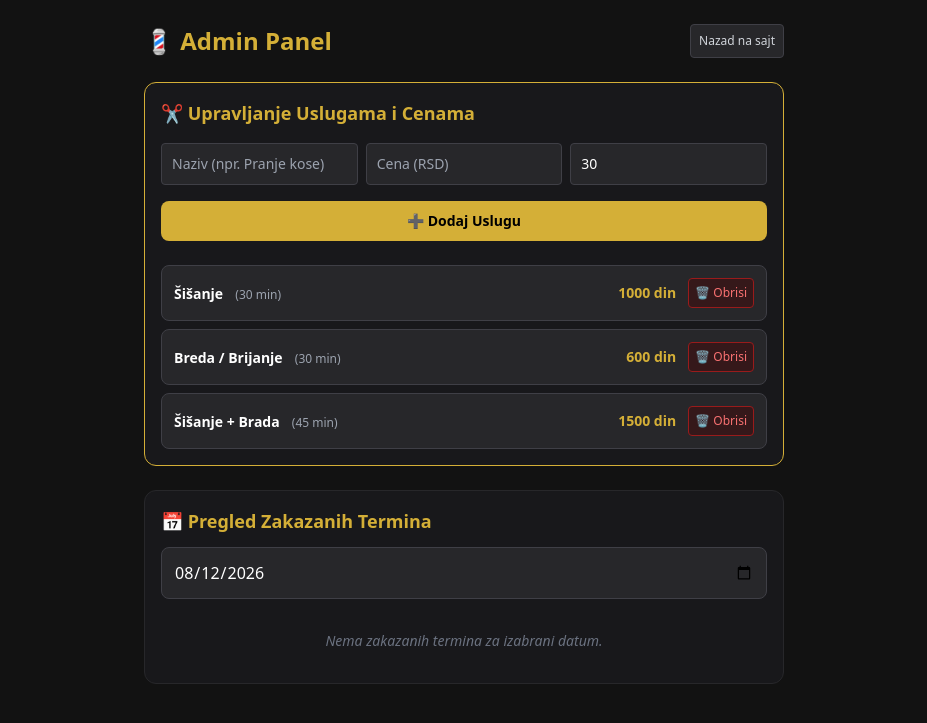
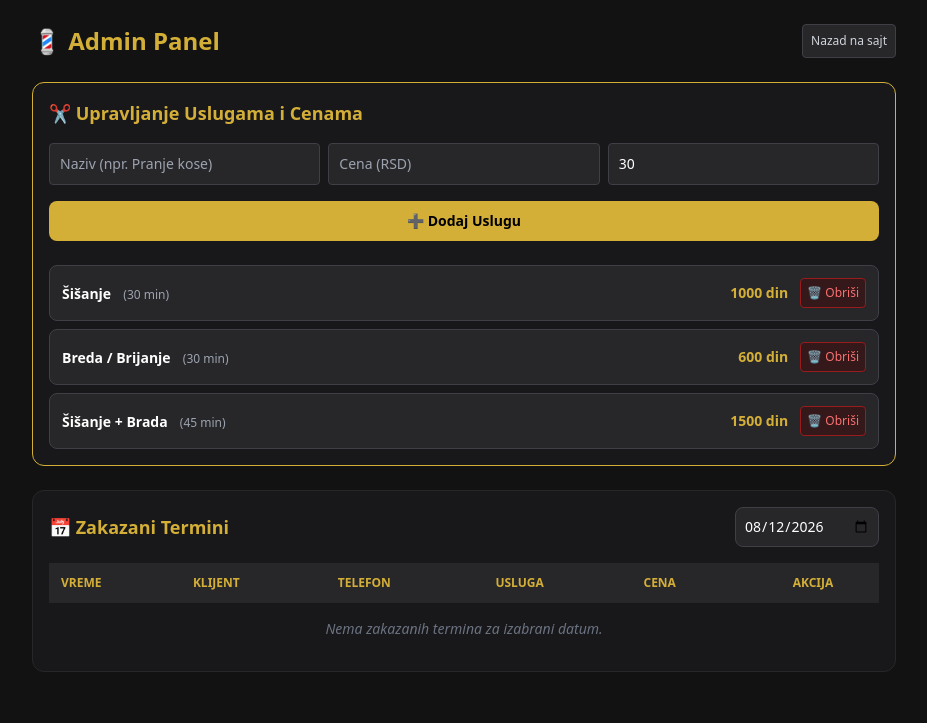
Before and after one commit to ristevskin-source/brica-novipristup, a FastAPI app: page /admin in a window 1280 px wide. Shown: the top 723 px of the page, without its empty margins (176-1103 px from the left). Run offline with FastAPI, Linux system fonts and the light colour scheme; data comes from the database, SQL or seed files in the repository; some libraries are stand-ins or nearby versions.

Commit message:
Update admin.html

```diff
--- a/templates/admin.html
+++ b/templates/admin.html
@@ -12,40 +12,53 @@
         .gold-text { color: #d4af37; }
     </style>
 </head>
-<body class="p-4 max-w-2xl mx-auto space-y-6">
+<body class="p-4 max-w-4xl mx-auto space-y-6">
 
     <div class="flex justify-between items-center mt-2">
         <h1 class="text-2xl font-bold gold-text">💈 Admin Panel</h1>
-        <a href="/" class="text-xs bg-zinc-800 p-2 rounded border border-zinc-700 text-gray-300">Nazad na sajt</a>
+        <a href="/" class="text-xs bg-zinc-800 p-2 rounded border border-zinc-700 text-gray-300 hover:border-yellow-500">Nazad na sajt</a>
     </div>
 
-    <!-- Sekcija 1: Upravljanje Uslugama -->
+    <!-- Upravljanje uslugama -->
     <div class="bg-zinc-900 p-4 rounded-xl border gold-border space-y-4">
         <h2 class="text-lg font-bold gold-text">✂️ Upravljanje Uslugama i Cenama</h2>
 
-        <!-- Forma za dodavanje nove usluge -->
         <div class="grid grid-cols-1 sm:grid-cols-3 gap-2">
             <input type="text" id="novaUslugaIme" placeholder="Naziv (npr. Pranje kose)" class="bg-zinc-800 p-2.5 rounded text-sm text-white border border-zinc-700">
             <input type="number" id="novaUslugaCena" placeholder="Cena (RSD)" class="bg-zinc-800 p-2.5 rounded text-sm text-white border border-zinc-700">
             <input type="number" id="novaUslugaTrajanje" placeholder="Trajanje (min)" value="30" class="bg-zinc-800 p-2.5 rounded text-sm text-white border border-zinc-700">
         </div>
-        <button onclick="dodajNovuUslugu()" class="w-full py-2.5 gold-bg text-black font-bold rounded-lg text-sm">
+        <button onclick="dodajNovuUslugu()" class="w-full py-2.5 gold-bg text-black font-bold rounded-lg text-sm hover:bg-yellow-400">
             ➕ Dodaj Uslugu
         </button>
 
-        <!-- Lista postojećih usluga -->
-        <div id="adminUslugeLista" class="space-y-2 pt-2">
-            <!-- Dinamički se puni preko JS-a -->
-        </div>
+        <div id="adminUslugeLista" class="space-y-2 pt-2"></div>
     </div>
 
-    <!-- Sekcija 2: Pregled Zakazanih Termina -->
+    <!-- Tabela zakazanih termina -->
     <div class="bg-zinc-900 p-4 rounded-xl border border-zinc-800">
-        <h2 class="text-lg font-bold gold-text mb-3">📅 Pregled Zakazanih Termina</h2>
-        <input type="date" id="adminDatum" class="w-full bg-zinc-800 text-white p-3 rounded-lg border border-zinc-700 outline-none mb-4">
+        <div class="flex flex-col sm:flex-row justify-between sm:items-center gap-3 mb-4">
+            <h2 class="text-lg font-bold gold-text">📅 Zakazani Termini</h2>
+            <input type="date" id="adminDatum" class="bg-zinc-800 text-white p-2 rounded-lg border border-zinc-700 outline-none text-sm">
+        </div>
 
-        <div id="listaTermina" class="space-y-3">
-            <!-- Termin kartice -->
+        <!-- Tabela -->
+        <div class="overflow-x-auto">
+            <table class="w-full text-left text-sm">
+                <thead class="bg-zinc-800 gold-text uppercase text-xs">
+                    <tr>
+                        <th class="p-3">Vreme</th>
+                        <th class="p-3">Klijent</th>
+                        <th class="p-3">Telefon</th>
+                        <th class="p-3">Usluga</th>
+                        <th class="p-3">Cena</th>
+                        <th class="p-3 text-center">Akcija</th>
+                    </tr>
+                </thead>
+                <tbody id="tabelaTelo" class="divide-y divide-zinc-800">
+                    <!-- Dinamički redovi -->
+                </tbody>
+            </table>
         </div>
     </div>
 
@@ -75,7 +88,7 @@
                     <div class="flex items-center gap-3">
                         <span class="gold-text font-bold text-sm">${u.cena} din</span>
                         <button onclick="obrisiUslugu(${u.id})" class="text-xs text-red-400 hover:text-red-300 bg-red-950/50 p-1.5 rounded border border-red-800">
-                            🗑️ Obrisi
+                            🗑️ Obriši
                         </button>
                     </div>
                 </div>
@@ -87,7 +100,7 @@
             const cena = document.getElementById('novaUslugaCena').value;
             const trajanje = document.getElementById('novaUslugaTrajanje').value;
 
-            if(!ime || !cena || !trajanje) return alert("Popunite sva polja za novu uslugu!");
+            if(!ime || !cena || !trajanje) return alert("Popunite sva polja!");
 
             await fetch('/api/usluge', {
                 method: 'POST',
@@ -110,30 +123,44 @@
             const datum = datumInput.value;
             const res = await fetch(`/api/slotovi/${datum}`);
             const slotovi = await res.json();
-            const container = document.getElementById('listaTermina');
+            const telo = document.getElementById('tabelaTelo');
 
             const zakazani = slotovi.filter(s => s.status === 'zakazan');
 
             if(zakazani.length === 0) {
-                container.innerHTML = `<p class="text-gray-500 text-sm italic text-center py-4">Nema zakazanih termina za izabrani datum.</p>`;
+                telo.innerHTML = `<tr><td colspan="6" class="p-4 text-center text-gray-500 italic">Nema zakazanih termina za izabrani datum.</td></tr>`;
                 return;
             }
 
-            container.innerHTML = zakazani.map(s => `
-                <div class="p-4 rounded-lg bg-zinc-800 border border-zinc-700 flex justify-between items-center">
-                    <div>
-                        <div class="gold-text font-bold text-lg">⏰ ${s.vreme} h</div>
-                        <div class="font-semibold text-white">${s.ime || 'Nije uneto ime'}</div>
-                        <div class="text-sm text-gray-400">📞 ${s.telefon || 'Nije unet telefon'}</div>
-                    </div>
-                    <div class="text-right">
-                        <span class="bg-yellow-500/10 text-yellow-500 border border-yellow-500/30 text-xs px-2 py-1 rounded font-semibold block mb-1">
-                            ${s.usluga || 'Usluga'}
-                        </span>
-                        <div class="text-sm font-bold text-gray-300">${s.cena || 0} din</div>
-                    </div>
-                </div>
+            telo.innerHTML = zakazani.map(s => `
+                <tr class="hover:bg-zinc-800/50 transition">
+                    <td class="p-3 font-bold gold-text">⏰ ${s.vreme}</td>
+                    <td class="p-3 font-semibold text-white">${s.ime || '-'}</td>
+                    <td class="p-3">
+                        <a href="tel:${s.telefon}" class="text-blue-400 underline hover:text-blue-300">📞 ${s.telefon || '-'}</a>
+                    </td>
+                    <td class="p-3 text-gray-300">${s.usluga || '-'}</td>
+                    <td class="p-3 font-bold text-gray-200">${s.cena || 0} din</td>
+                    <td class="p-3 text-center">
+                        <button onclick="otkažiTermin('${datum}', '${s.vreme}')" class="px-2.5 py-1 text-xs bg-red-950 text-red-400 border border-red-800 rounded hover:bg-red-900">
+                            ❌ Otkaži
+                        </button>
+                    </td>
+                </tr>
             `).join('');
+        }
+
+        async function otkažiTermin(datum, vreme) {
+            if(!confirm(`Da li sigurno otkazujete termin u ${vreme}?`)) return;
+
+            // Slanje zahteva za otkazivanje/oslobađanje slota
+            await fetch('/api/otkazi', {
+                method: 'POST',
+                headers: {'Content-Type': 'application/json'},
+                body: JSON.stringify({ datum, vreme })
+            });
+
+            ucitajZakazane();
         }
 
         ucitajUsluge();
```
